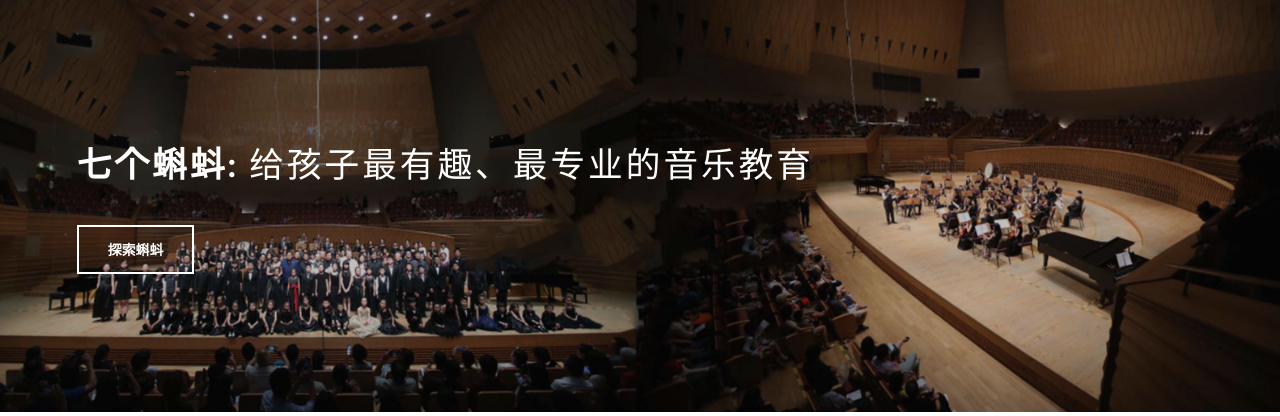
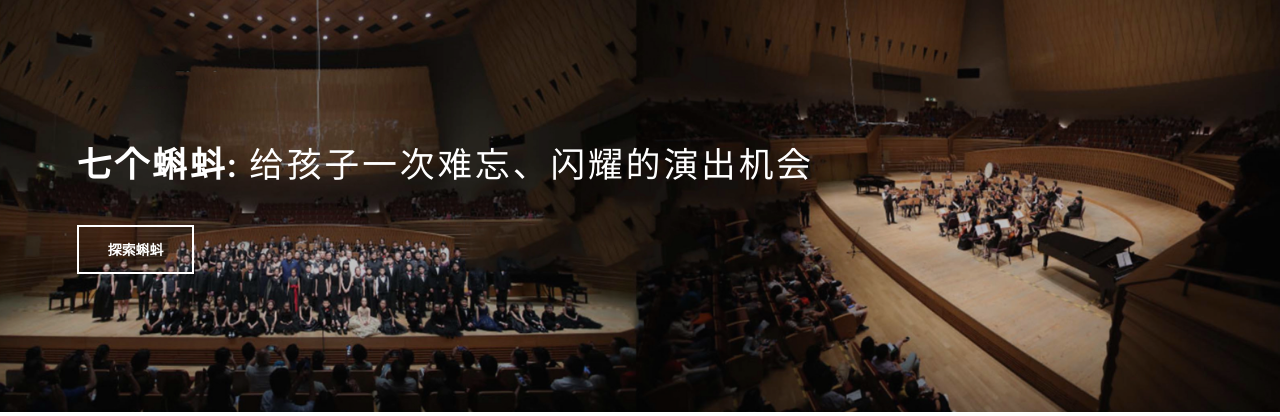
Before and after one commit to honhosing/mysite, a Django app: template templates/7gkd/index.html in a window 1280 px wide. Shown: the part 87-503 px from the top of the page. Run offline with Django 3.2, Linux system fonts and the light colour scheme; the template is opened without the code that fills it, so the values that code supplies are empty; parts of the project's set-up code (start-up, migrations or seed data) failed here and were passed over.

Commit message:
change banner

```diff
--- a/templates/7gkd/index.html
+++ b/templates/7gkd/index.html
@@ -36,7 +36,7 @@
 		<!-- Banner -->
 			<section id="banner">
 				<div class="inner">
-					<h1>七个蝌蚪: <span>给孩子最有趣、最专业的音乐教育</span></h1>
+					<h1>七个蝌蚪: <span>给孩子一次难忘、闪耀的演出机会</span></h1>
 					<ul class="actions">
 						<li><a href="#three" class="button alt">探索蝌蚪</a></li>
 					</ul>
```
